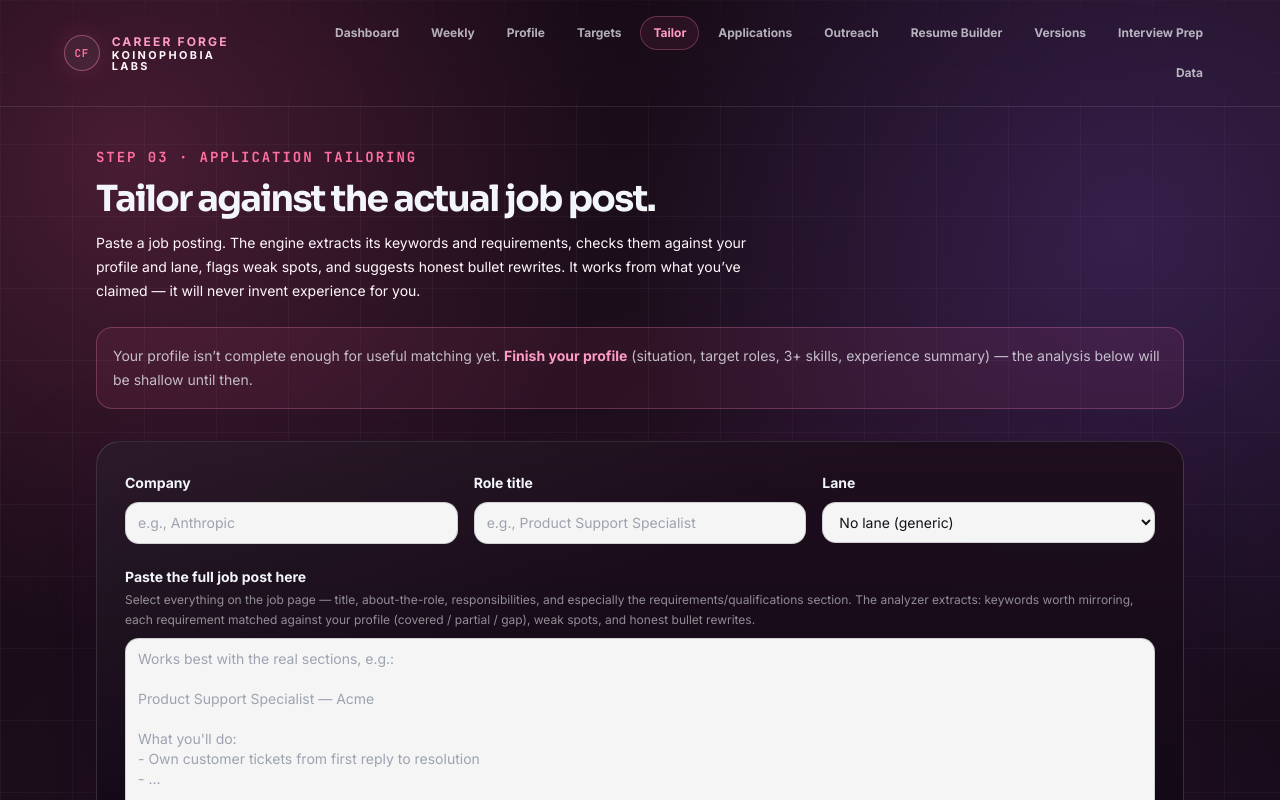
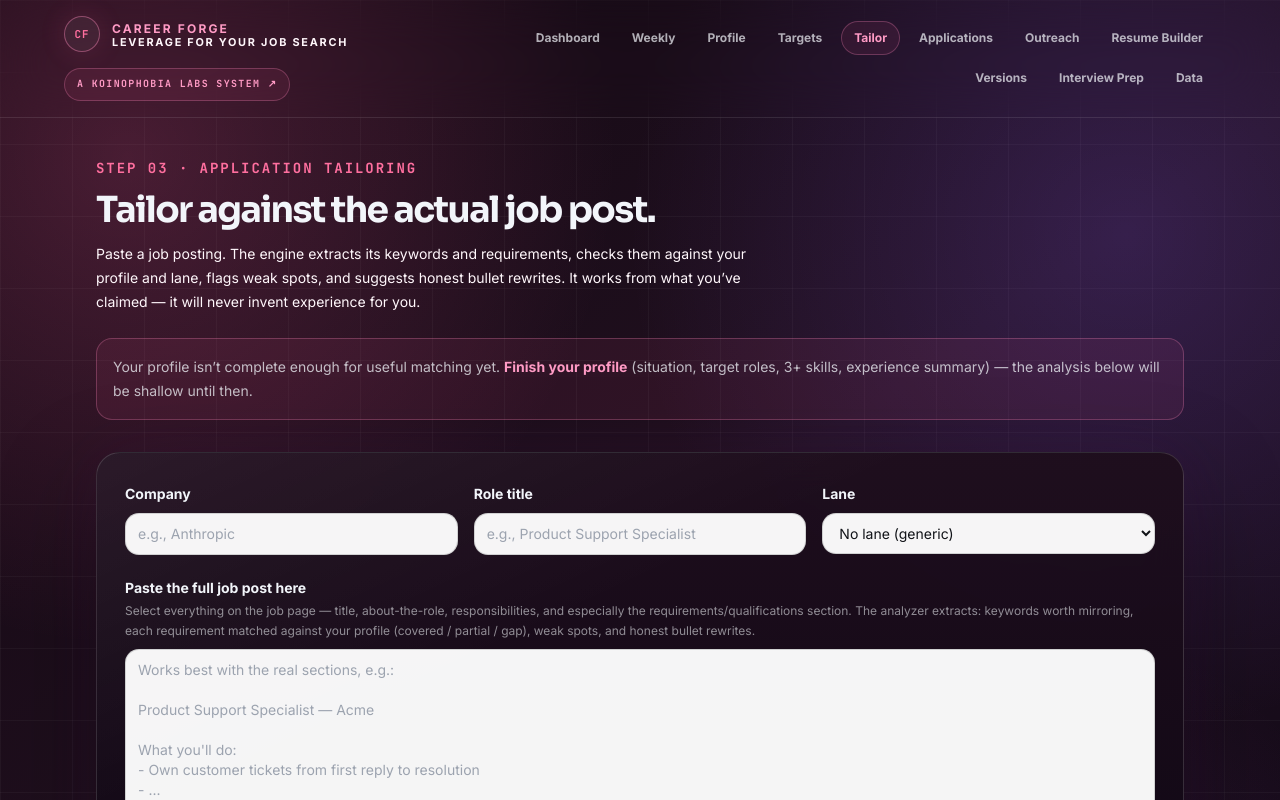
Before and after one commit to koinophobia-labs/career-forge-lite, a Next.js app: page /tailor in a window 1280 px wide. Shown: the top 800 px of the page. Built offline with nearby package versions, Linux system fonts and the light colour scheme.

Commit message:
Make Career Forge ownership and leverage narrative explicit

```diff
--- a/src/components/CommandNav.tsx
+++ b/src/components/CommandNav.tsx
@@ -16,25 +16,31 @@ const stations: Array<[string, string]> = [
   ["Data", "/settings"]
 ];
 
-type CommandNavProps = {
-  active: string;
-};
+type CommandNavProps = { active: string };
 
 export function CommandNav({ active }: CommandNavProps) {
   return (
     <header className="relative z-40 border-b border-white/10 bg-obsidian/84 px-5 py-4 backdrop-blur-xl sm:px-8 md:sticky md:top-0">
       <div className="mx-auto flex max-w-6xl flex-col gap-4 md:flex-row md:items-center md:justify-between">
-        <Link href="/" className="group inline-flex items-center gap-3" aria-label="Career Forge dashboard">
-          <span className="logo-mark" aria-hidden="true">
-            CF
-          </span>
-          <span className="leading-none">
-            <span className="block text-xs font-black uppercase tracking-[0.18em] text-gold">Career Forge</span>
-            <span className="block text-[0.68rem] font-bold uppercase tracking-[0.22em] text-paper/56">
-              Koinophobia Labs
+        <div className="flex flex-wrap items-center gap-4">
+          <Link href="/" className="group inline-flex items-center gap-3" aria-label="Career Forge dashboard">
+            <span className="logo-mark" aria-hidden="true">CF</span>
+            <span className="leading-none">
+              <span className="block text-xs font-black uppercase tracking-[0.18em] text-gold">Career Forge</span>
+              <span className="block text-[0.68rem] font-bold uppercase tracking-[0.16em] text-paper/56">
+                Leverage for your job search
+              </span>
             </span>
-          </span>
-        </Link>
+          </Link>
+          <a
+            href="https://koinophobialabs.com"
+            target="_blank"
+            rel="noopener noreferrer"
+            className="lab-mono rounded-full border border-coral/30 bg-coral/10 px-3 py-2 text-[0.62rem] font-bold uppercase tracking-[0.12em] text-coral transition hover:border-coral hover:bg-coral/15"
+          >
+            A Koinophobia Labs system ↗
+          </a>
+        </div>
 
         <nav className="flex flex-wrap items-center gap-1.5 text-xs font-bold text-paper/70 md:justify-end">
           {stations.map(([label, href]) => (
```
